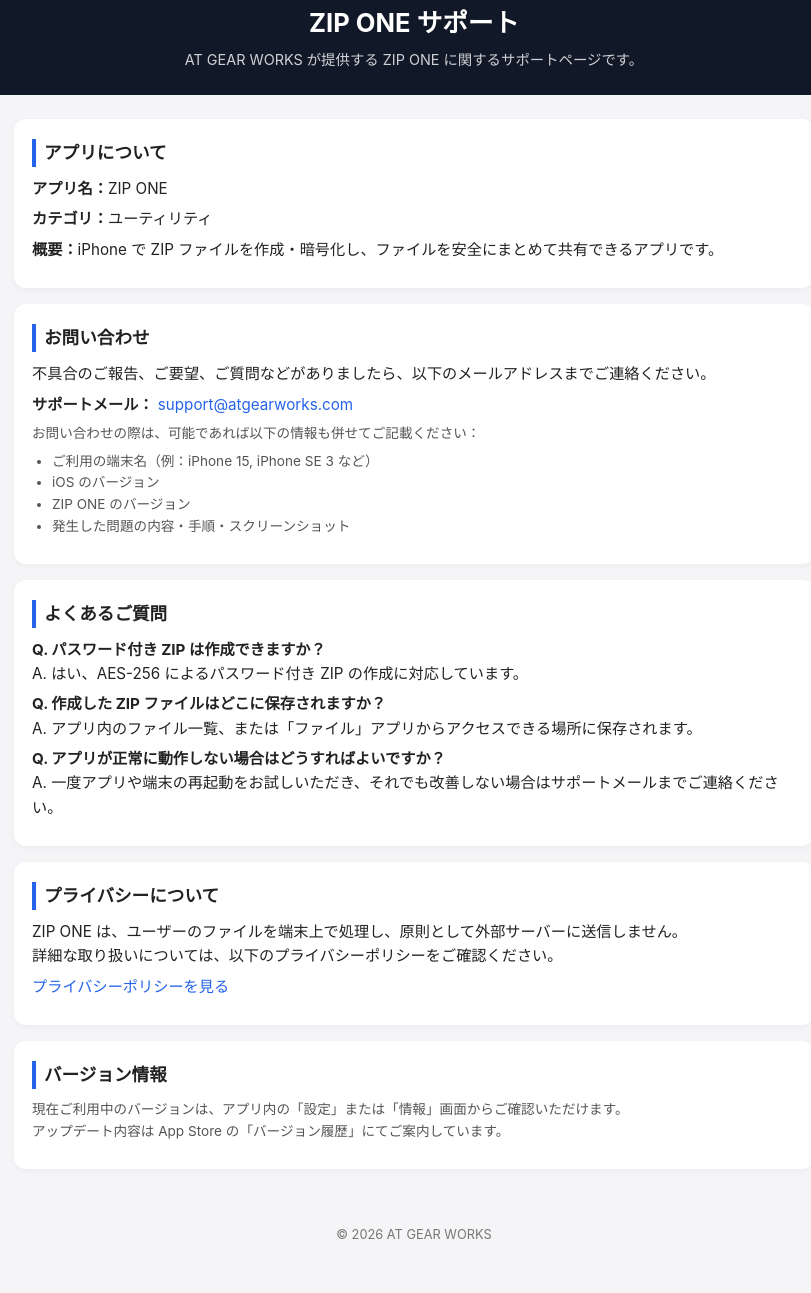
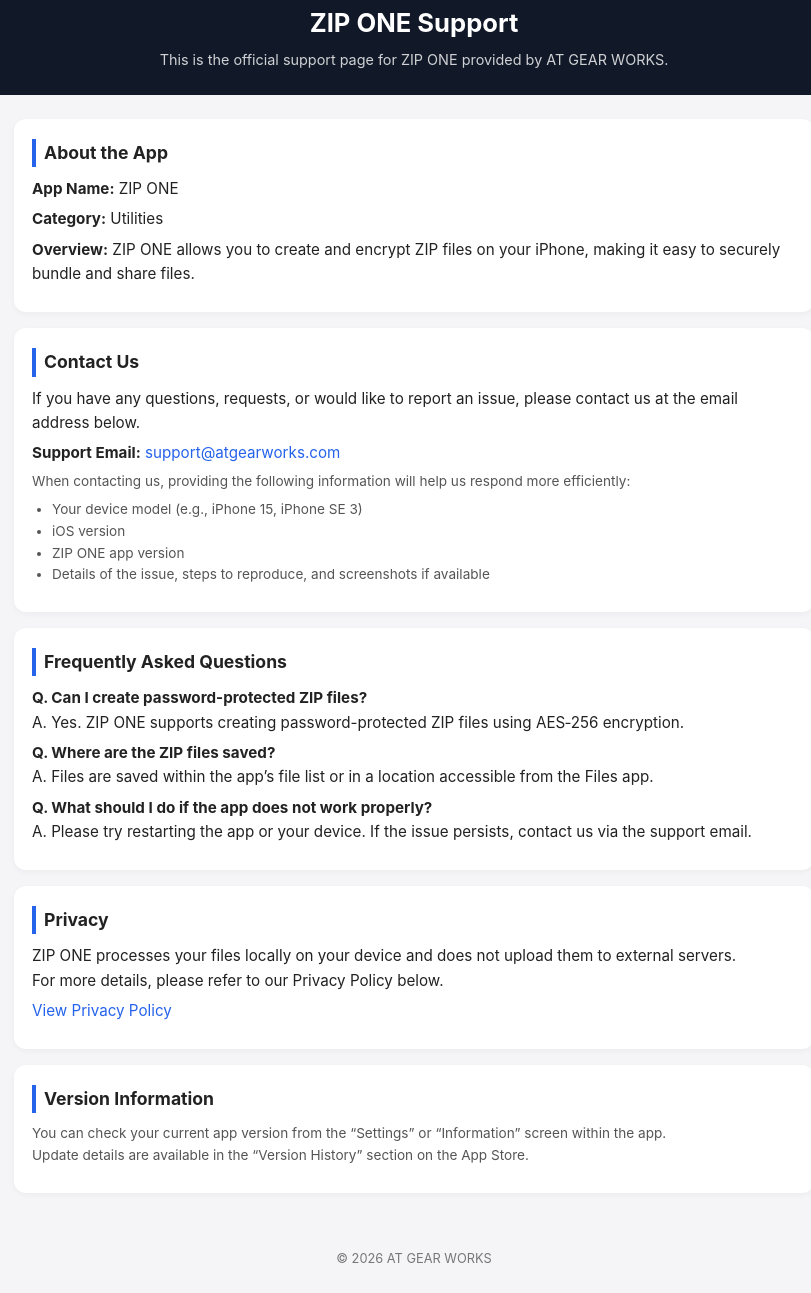
Before and after one commit to atgearworks/atgearworks.github.io, a plain HTML site: page zipone/support/index.html in a window 1280 px wide. Shown: the part 21-1314 px from the top of the page, without its empty margins (226-1037 px from the left). Before the commit the page ends 1290 px from the top, so only its background shows below. Drawn offline with Linux system fonts and the light colour scheme.

Commit message:
Translate index.html content from Japanese to English

```diff
--- a/zipone/support/index.html
+++ b/zipone/support/index.html
@@ -1,13 +1,13 @@
 <!DOCTYPE html>
-<html lang="ja">
+<html lang="en">
 <head>
   <meta charset="UTF-8">
-  <title>サポート | ZIP ONE</title>
+  <title>Support | ZIP ONE</title>
   <meta name="viewport" content="width=device-width, initial-scale=1">
-  <meta name="description" content="ZIP ONE に関するお問い合わせ・サポート情報のページです。">
+  <meta name="description" content="Support and contact information for ZIP ONE by AT GEAR WORKS.">
   <style>
     body {
-      font-family: -apple-system, BlinkMacSystemFont, "Helvetica Neue", Arial, "YuGothic", "Yu Gothic", "Meiryo", sans-serif;
+      font-family: -apple-system, BlinkMacSystemFont, "Helvetica Neue", Arial, sans-serif;
       margin: 0;
       padding: 0;
       background: #f5f5f7;
@@ -78,63 +78,63 @@
 </head>
 <body>
   <header>
-    <h1>ZIP ONE サポート</h1>
-    <p>AT GEAR WORKS が提供する ZIP ONE に関するサポートページです。</p>
+    <h1>ZIP ONE Support</h1>
+    <p>This is the official support page for ZIP ONE provided by AT GEAR WORKS.</p>
   </header>
 
   <main>
     <section>
-      <h2>アプリについて</h2>
-      <p><strong>アプリ名：</strong>ZIP ONE</p>
-      <p><strong>カテゴリ：</strong>ユーティリティ</p>
-      <p><strong>概要：</strong>iPhone で ZIP ファイルを作成・暗号化し、ファイルを安全にまとめて共有できるアプリです。</p>
+      <h2>About the App</h2>
+      <p><strong>App Name:</strong> ZIP ONE</p>
+      <p><strong>Category:</strong> Utilities</p>
+      <p><strong>Overview:</strong> ZIP ONE allows you to create and encrypt ZIP files on your iPhone, making it easy to securely bundle and share files.</p>
     </section>
 
     <section>
-      <h2>お問い合わせ</h2>
-      <p>不具合のご報告、ご要望、ご質問などがありましたら、以下のメールアドレスまでご連絡ください。</p>
-      <p><strong>サポートメール：</strong>
+      <h2>Contact Us</h2>
+      <p>If you have any questions, requests, or would like to report an issue, please contact us at the email address below.</p>
+      <p><strong>Support Email:</strong>
         <a href="mailto:support@atgearworks.com">support@atgearworks.com</a>
       </p>
       <p class="small">
-        お問い合わせの際は、可能であれば以下の情報も併せてご記載ください：
+        When contacting us, providing the following information will help us respond more efficiently:
       </p>
       <ul class="small">
-        <li>ご利用の端末名（例：iPhone 15, iPhone SE 3 など）</li>
-        <li>iOS のバージョン</li>
-        <li>ZIP ONE のバージョン</li>
-        <li>発生した問題の内容・手順・スクリーンショット</li>
+        <li>Your device model (e.g., iPhone 15, iPhone SE 3)</li>
+        <li>iOS version</li>
+        <li>ZIP ONE app version</li>
+        <li>Details of the issue, steps to reproduce, and screenshots if available</li>
       </ul>
     </section>
 
     <section>
-      <h2>よくあるご質問</h2>
-      <p><strong>Q. パスワード付き ZIP は作成できますか？</strong><br>
-         A. はい、AES-256 によるパスワード付き ZIP の作成に対応しています。</p>
+      <h2>Frequently Asked Questions</h2>
+      <p><strong>Q. Can I create password-protected ZIP files?</strong><br>
+         A. Yes. ZIP ONE supports creating password-protected ZIP files using AES‑256 encryption.</p>
 
-      <p><strong>Q. 作成した ZIP ファイルはどこに保存されますか？</strong><br>
-         A. アプリ内のファイル一覧、または「ファイル」アプリからアクセスできる場所に保存されます。</p>
+      <p><strong>Q. Where are the ZIP files saved?</strong><br>
+         A. Files are saved within the app’s file list or in a location accessible from the Files app.</p>
 
-      <p><strong>Q. アプリが正常に動作しない場合はどうすればよいですか？</strong><br>
-         A. 一度アプリや端末の再起動をお試しいただき、それでも改善しない場合はサポートメールまでご連絡ください。</p>
+      <p><strong>Q. What should I do if the app does not work properly?</strong><br>
+         A. Please try restarting the app or your device. If the issue persists, contact us via the support email.</p>
     </section>
 
     <section>
-      <h2>プライバシーについて</h2>
+      <h2>Privacy</h2>
       <p>
-        ZIP ONE は、ユーザーのファイルを端末上で処理し、原則として外部サーバーに送信しません。<br>
-        詳細な取り扱いについては、以下のプライバシーポリシーをご確認ください。
+        ZIP ONE processes your files locally on your device and does not upload them to external servers.<br>
+        For more details, please refer to our Privacy Policy below.
       </p>
       <p>
-        <a href="https://atgearworks.com/privacy">プライバシーポリシーを見る</a>
+        <a href="https://atgearworks.com/privacy">View Privacy Policy</a>
       </p>
     </section>
 
     <section>
-      <h2>バージョン情報</h2>
+      <h2>Version Information</h2>
       <p class="small">
-        現在ご利用中のバージョンは、アプリ内の「設定」または「情報」画面からご確認いただけます。<br>
-        アップデート内容は App Store の「バージョン履歴」にてご案内しています。
+        You can check your current app version from the “Settings” or “Information” screen within the app.<br>
+        Update details are available in the “Version History” section on the App Store.
       </p>
     </section>
   </main>
```
